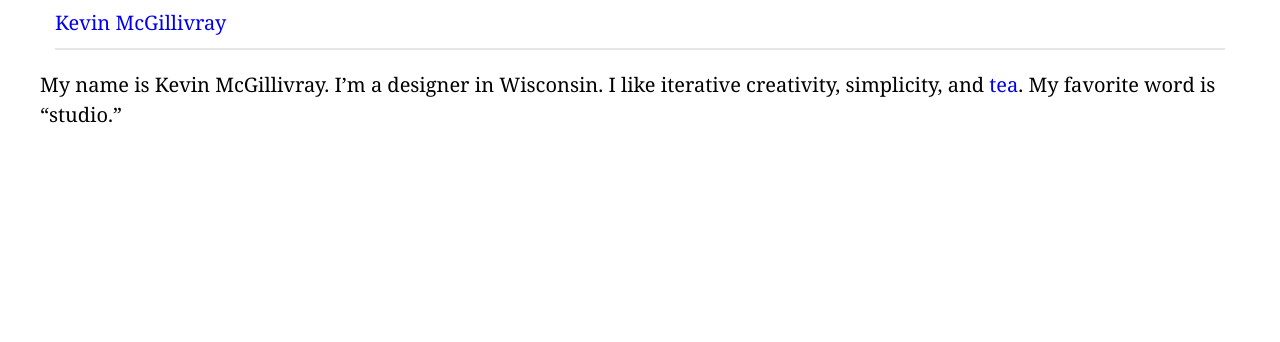
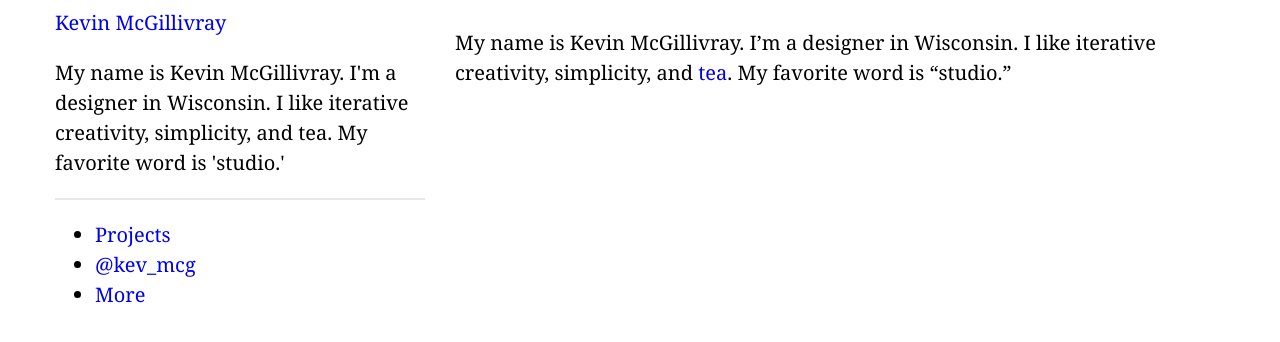
Before and after one commit to kmcgillivray/kmcgillivray.github.io, a Jekyll site: the page built from about/index.md, in a window 1280 px wide. Shown: the top 342 px of the page. Built offline with Jekyll 4.4.1, drawn with Linux system fonts in a browser that asks for light colours.

Commit message:
Change to sidebar layout, add navigation.

```diff
--- a/_config.yml
+++ b/_config.yml
@@ -1,3 +1,4 @@
 title: Kevin McGillivray
 markdown: kramdown
 permalink: none
+description: "My name is Kevin McGillivray. I'm a designer in Wisconsin. I like iterative creativity, simplicity, and tea. My favorite word is 'studio.'"
--- a/_layouts/default.html
+++ b/_layouts/default.html
@@ -9,12 +9,27 @@
 	</head>
 	<body>
 
-		<header class="header col-3">
+		<header class="header col">
 			<a class="header-title" href="/">Kevin McGillivray</a>
+			<p>{{ site.description }}</p>
 			<hr>
+			<ul>
+				<li>
+					<a href="#">Projects</a>
+				</li>
+				<li>
+					<a href="#">@kev_mcg</a>
+				</li>
+				<li>
+					<a href="/about">More</a>
+				</li>
 		</header>
 
+		<div class="col-2">
+
 		{{ content }}
+
+		</div>
 
 	<script src="js/holder.js"></script>
 	</body>
```
Also changed, not shown: about/index.md (renamed from about.md), 1 other file.
